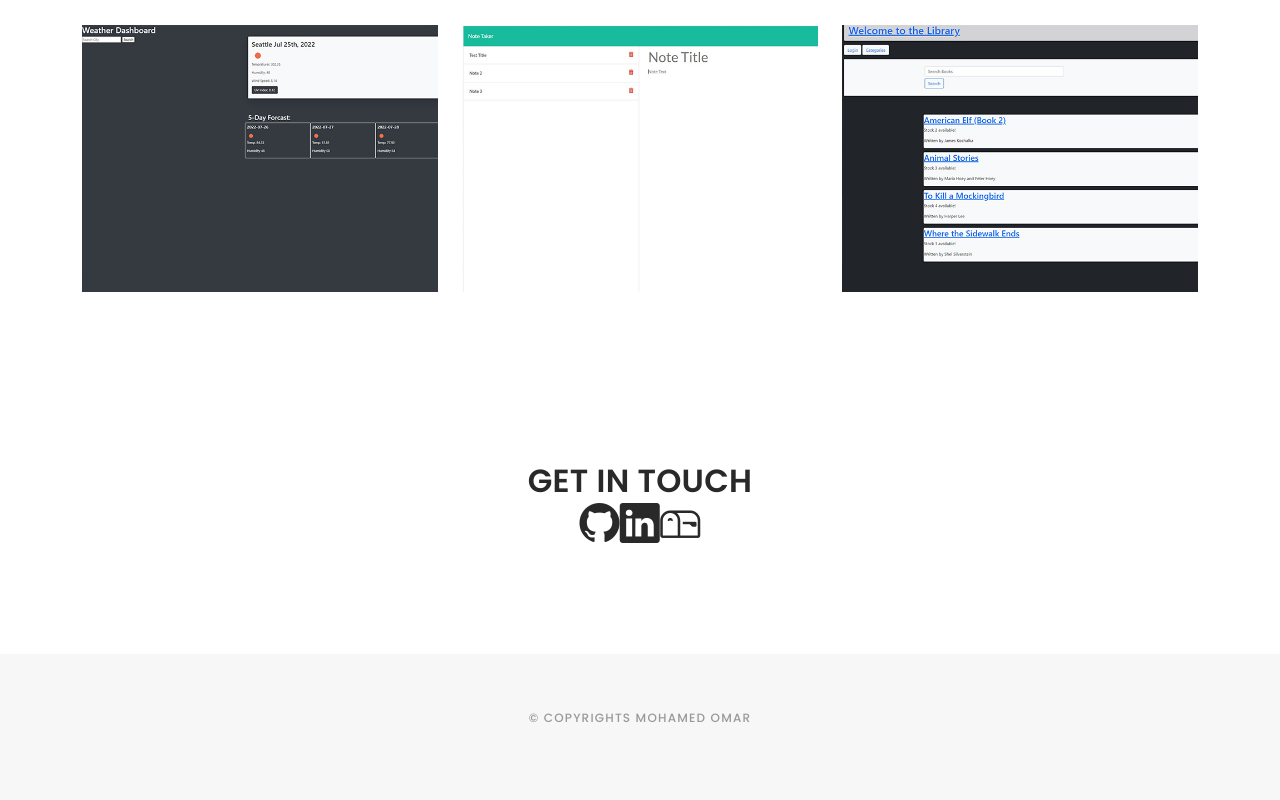
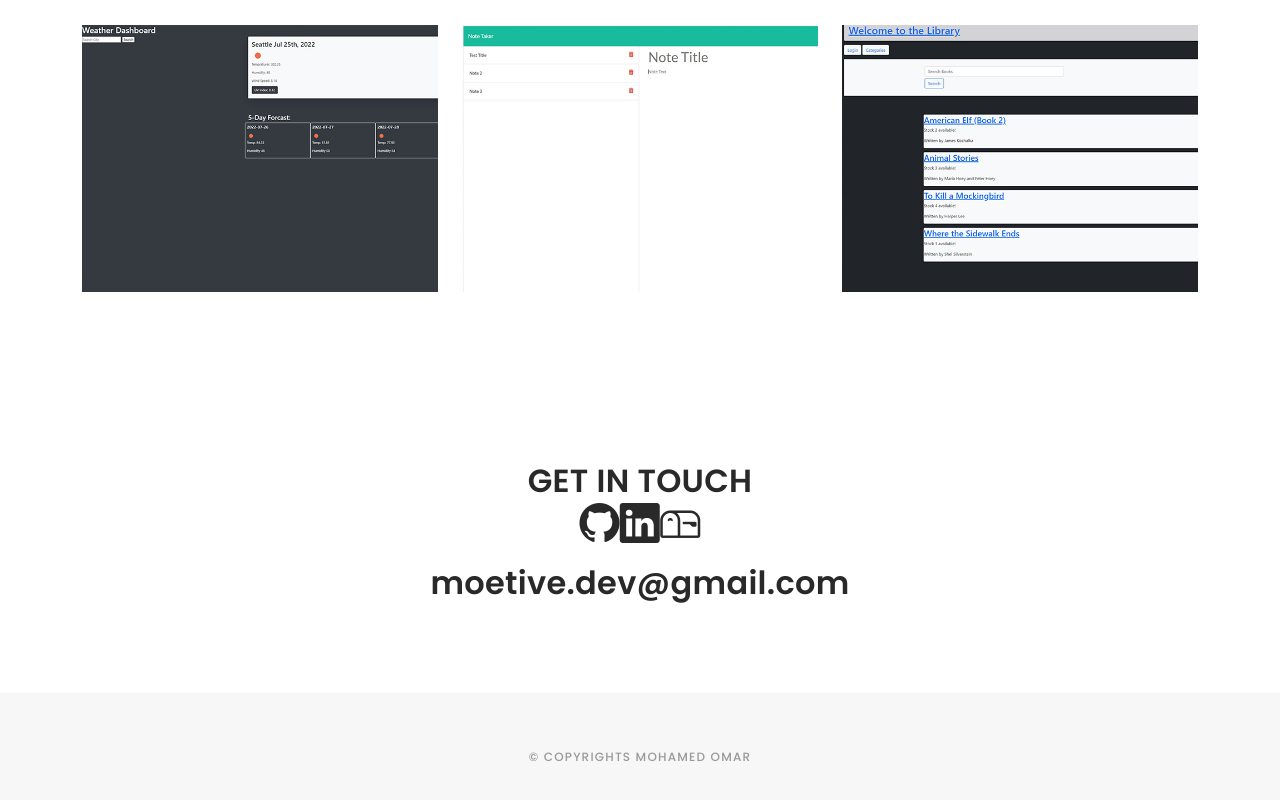
Before and after one commit to Moetive/-bootcamp-portfolio, a plain HTML site: page index.html in a window 1280 px wide. Shown: the part 1902-2702 px from the top of the page. Drawn offline with nearby package versions, Linux system fonts and the light colour scheme; a web font is replaced by a local one.

Commit message:
email
added email

```diff
--- a/index.html
+++ b/index.html
@@ -377,6 +377,8 @@
           <li><a href="https://www.linkedin.com/in/moetive"><i class="bi bi-linkedin"></i></a></li>
           <li><a href="mailto:dev@moetive.anonaddy.com"><i class= "bi bi bi-mailbox"></i></a></li>
         </ul>
+        <h2 class="d-flex justify-content-center ">moetive.dev@gmail.com</h2>
+
       </h1>
             <!-- <div class="d-flex justify-content-center ">
 
```
